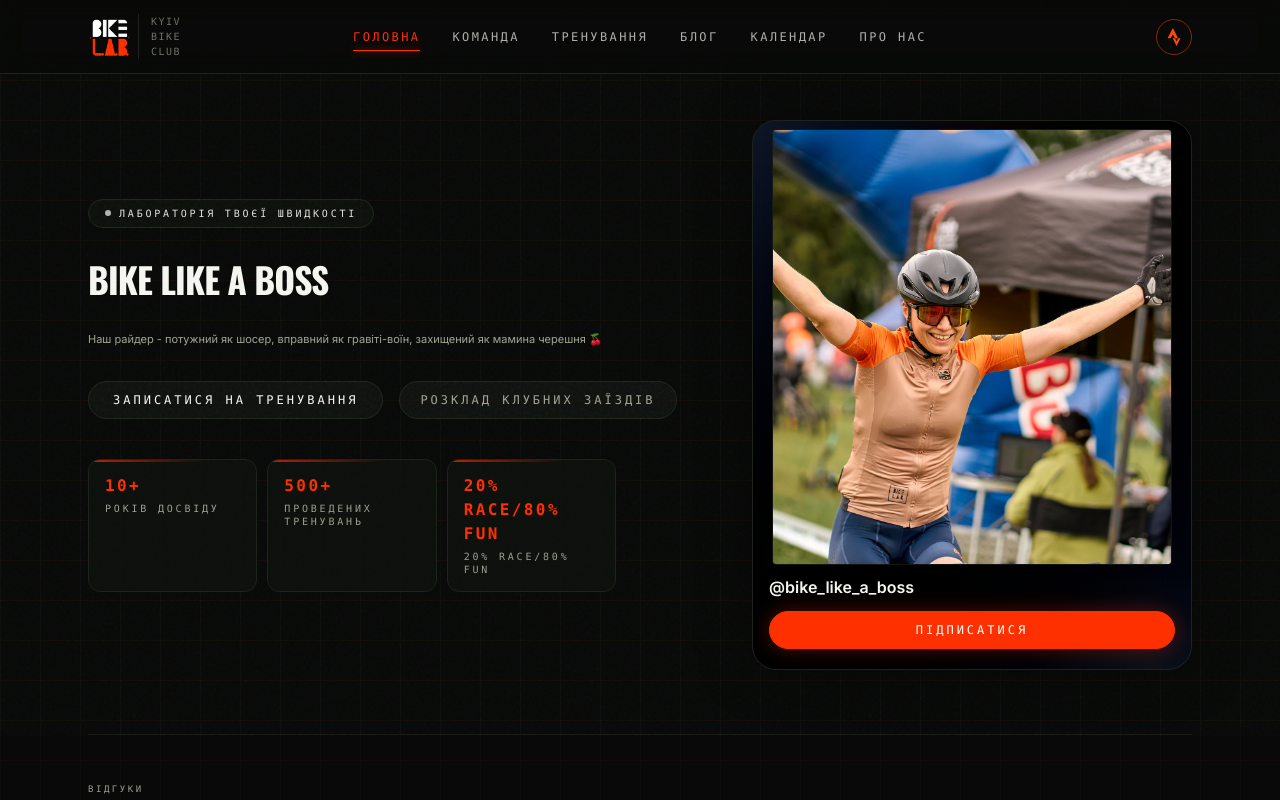
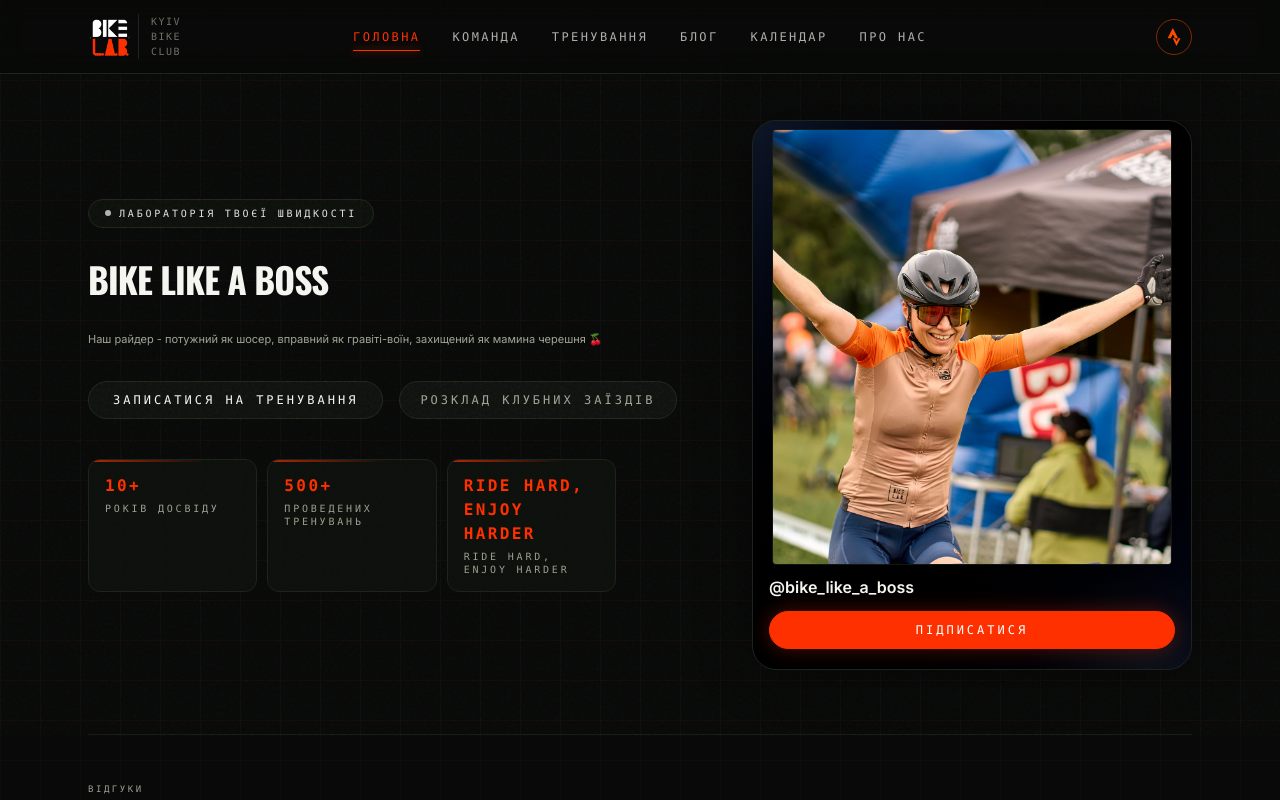
Before and after one commit to VasileAdicto/bikelab-site, a Next.js app: page / in a window 1280 px wide. Shown: the top 800 px of the page. Built offline with nearby package versions, Linux system fonts and the light colour scheme.

Commit message:
Update experience description in the home page component

```diff
--- a/data/site-content.default.json
+++ b/data/site-content.default.json
@@ -8,7 +8,7 @@
     "stats": [
       { "value": "10+", "label": "років досвіду" },
       { "value": "500+", "label": "проведених тренувань" },
-      { "value": "20% Race/80% Fun", "label": "20% Race/80% Fun" }
+      { "value": "Ride hard, enjoy harder", "label": "Ride hard, enjoy harder" }
     ],
     "logo.suffix": "Kyiv Bike Club"
   },
--- a/src/app/admin/(dashboard)/page.tsx
+++ b/src/app/admin/(dashboard)/page.tsx
@@ -209,12 +209,12 @@ export default function AdminDashboardPage() {
             </button>
           </div>
 
-          {/* Статистика 10+ / 500+ / 20% Race/80% Fun */}
+          {/* Статистика 10+ / 500+ / Ride hard, enjoy harder */}
           <div className="grid grid-cols-3 gap-2 sm:gap-2.5 pt-2 text-xs font-mono uppercase tracking-[0.2em] w-full max-w-[min(100%,33rem)]">
             {[
               { idValue: "stats.0.value", idLabel: "stats.0.label", defV: "10+", defL: "років досвіду" },
               { idValue: "stats.1.value", idLabel: "stats.1.label", defV: "500+", defL: "проведених тренувань" },
-              { idValue: "stats.2.value", idLabel: "stats.2.label", defV: "20% Race/80% Fun", defL: "20% Race/80% Fun" },
+              { idValue: "stats.2.value", idLabel: "stats.2.label", defV: "Ride hard, enjoy harder", defL: "Ride hard, enjoy harder" },
             ].map((s) => (
               <div
                 key={s.idLabel}
--- a/src/app/page.tsx
+++ b/src/app/page.tsx
@@ -8,7 +8,7 @@ import type { SiteContent } from "@/lib/content";
 const defaultStats = [
   { label: "років досвіду", value: "10+" },
   { label: "проведених тренувань", value: "500+" },
-  { label: "20% Race/80% Fun", value: "20% Race/80% Fun" },
+  { label: "Ride hard, enjoy harder", value: "Ride hard, enjoy harder" },
 ];
 
 export default function Home() {
--- a/src/lib/content.ts
+++ b/src/lib/content.ts
@@ -25,8 +25,8 @@ const defaultContent: SiteContent = {
     "stats.0.label": "років досвіду",
     "stats.1.value": "500+",
     "stats.1.label": "проведених тренувань",
-    "stats.2.value": "20% Race/80% Fun",
-    "stats.2.label": "20% Race/80% Fun",
+    "stats.2.value": "Ride hard, enjoy harder",
+    "stats.2.label": "Ride hard, enjoy harder",
     "logo.suffix": "Kyiv Bike Club",
   },
   links: {
```
